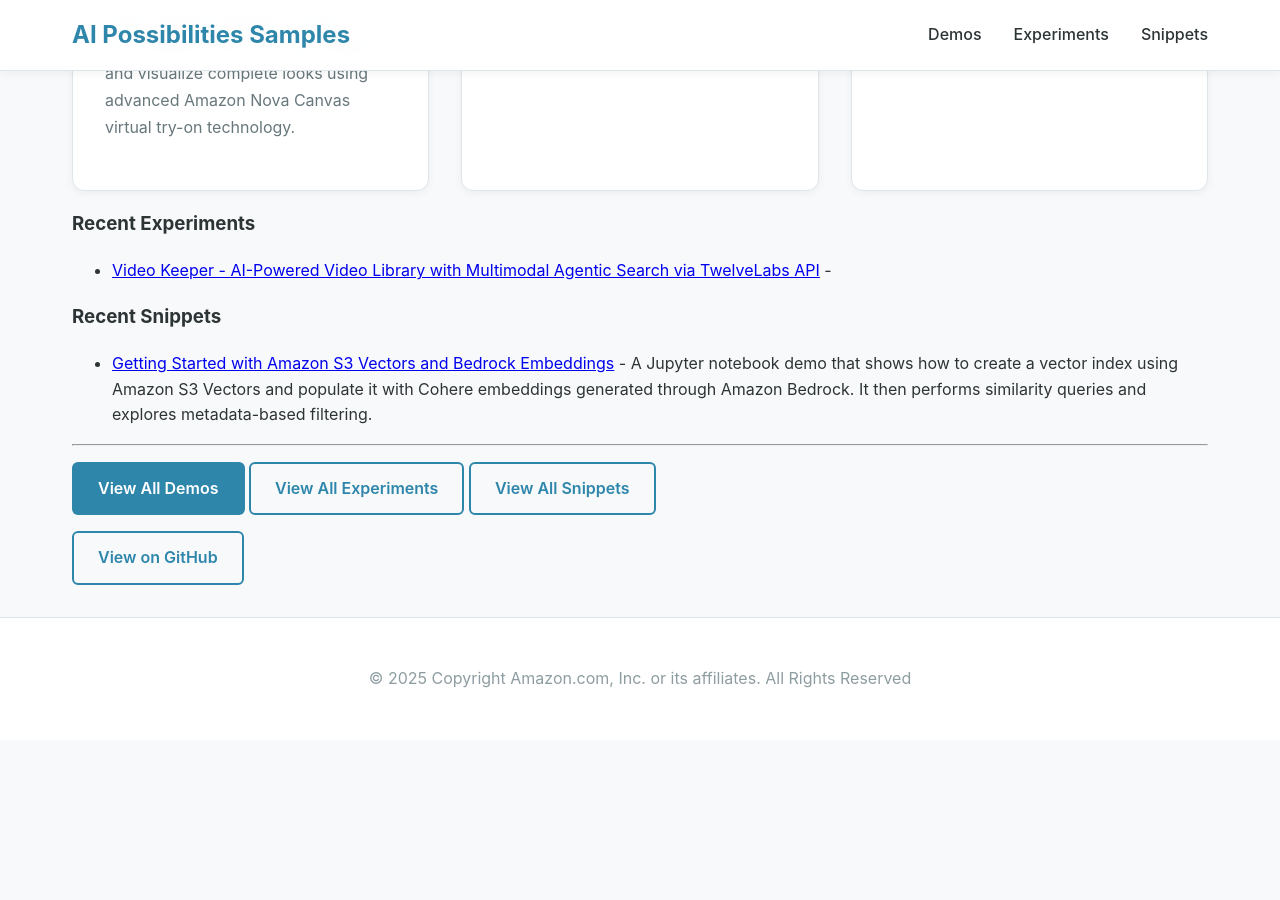
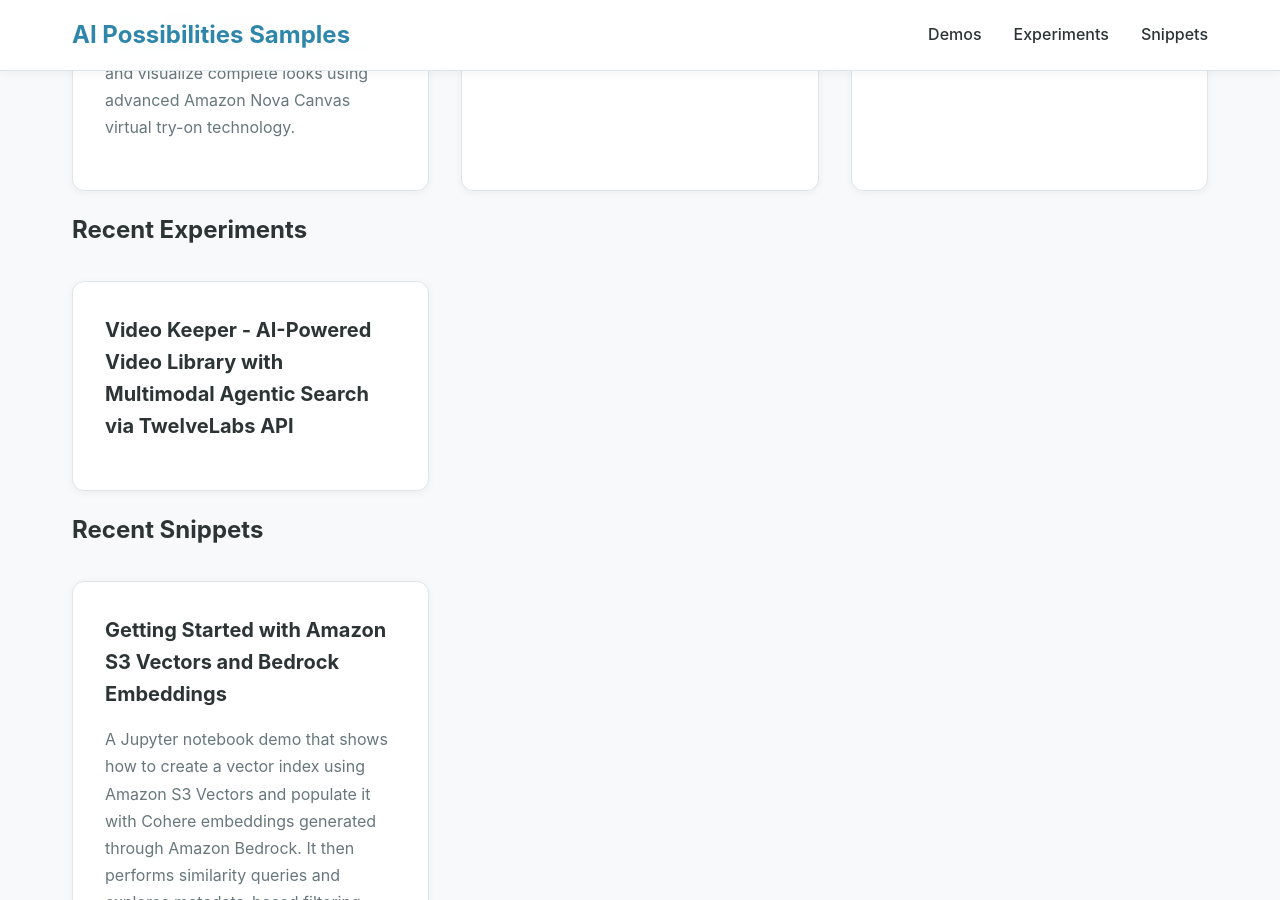
Before and after one commit to aws-samples/sample-ai-possibilities, a Jekyll site: the page built from index.md, in a window 1280 px wide and 900 px high, scrolled down 1002 px. Built offline with Jekyll 4.4.1, drawn with Linux system fonts in a browser that asks for light colours; before the commit the page ends 1742 px from its top, so only the background shows below that.

Commit message:
Fixing gh pages

```diff
--- a/index.md
+++ b/index.md
@@ -26,15 +26,29 @@ permalink: /
   </div>
 </section>
 
-### Recent Experiments
-{% for experiment in site.experiments limit:3 %}
-- [{{ experiment.title }}]({{ experiment.url | relative_url }}) - {{ experiment.description }}
-{% endfor %}
+<section class="section-block">
+  <h2>Recent Experiments</h2>
+  <div class="content-grid">
+    {% for experiment in site.experiments limit:3 %}
+      <div class="content-card">
+        <h3><a href="{{ experiment.url | relative_url }}">{{ experiment.title }}</a></h3>
+        <p>{{ experiment.description }}</p>
+      </div>
+    {% endfor %}
+  </div>
+</section>
 
-### Recent Snippets
-{% for snippet in site.snippets limit:3 %}
-- [{{ snippet.title }}]({{ snippet.url | relative_url }}) - {{ snippet.description }}
-{% endfor %}
+<section class="section-block">
+  <h2>Recent Snippets</h2>
+  <div class="content-grid">
+    {% for snippet in site.snippets limit:3 %}
+      <div class="content-card">
+        <h3><a href="{{ snippet.url | relative_url }}">{{ snippet.title }}</a></h3>
+        <p>{{ snippet.description }}</p>
+      </div>
+    {% endfor %}
+  </div>
+</section>
 ---
 [View All Demos]({{ '/demos/' | relative_url }}){: .btn .btn-primary }
 [View All Experiments]({{ '/experiments/' | relative_url }}){: .btn .btn-secondary }
```
